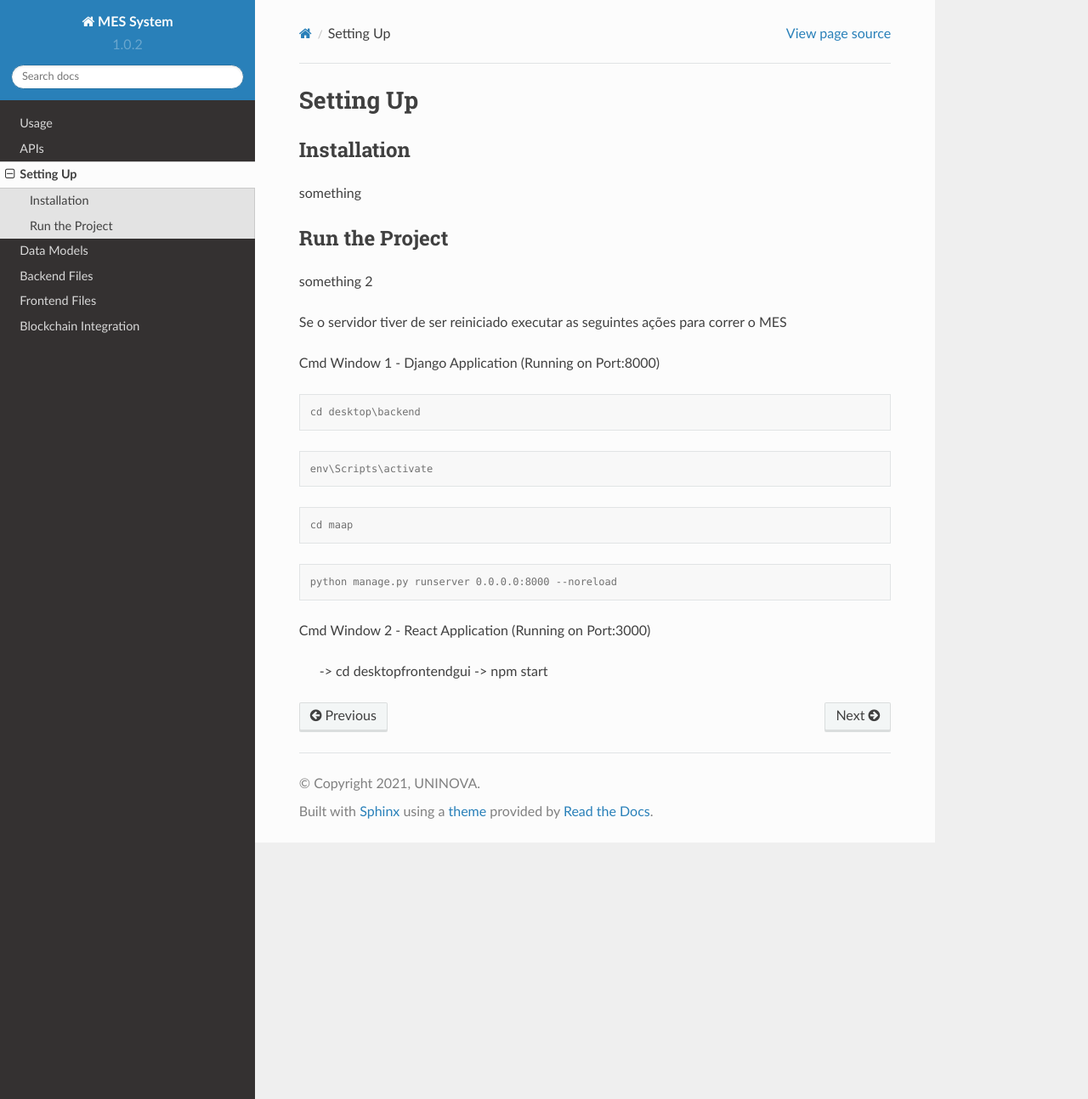
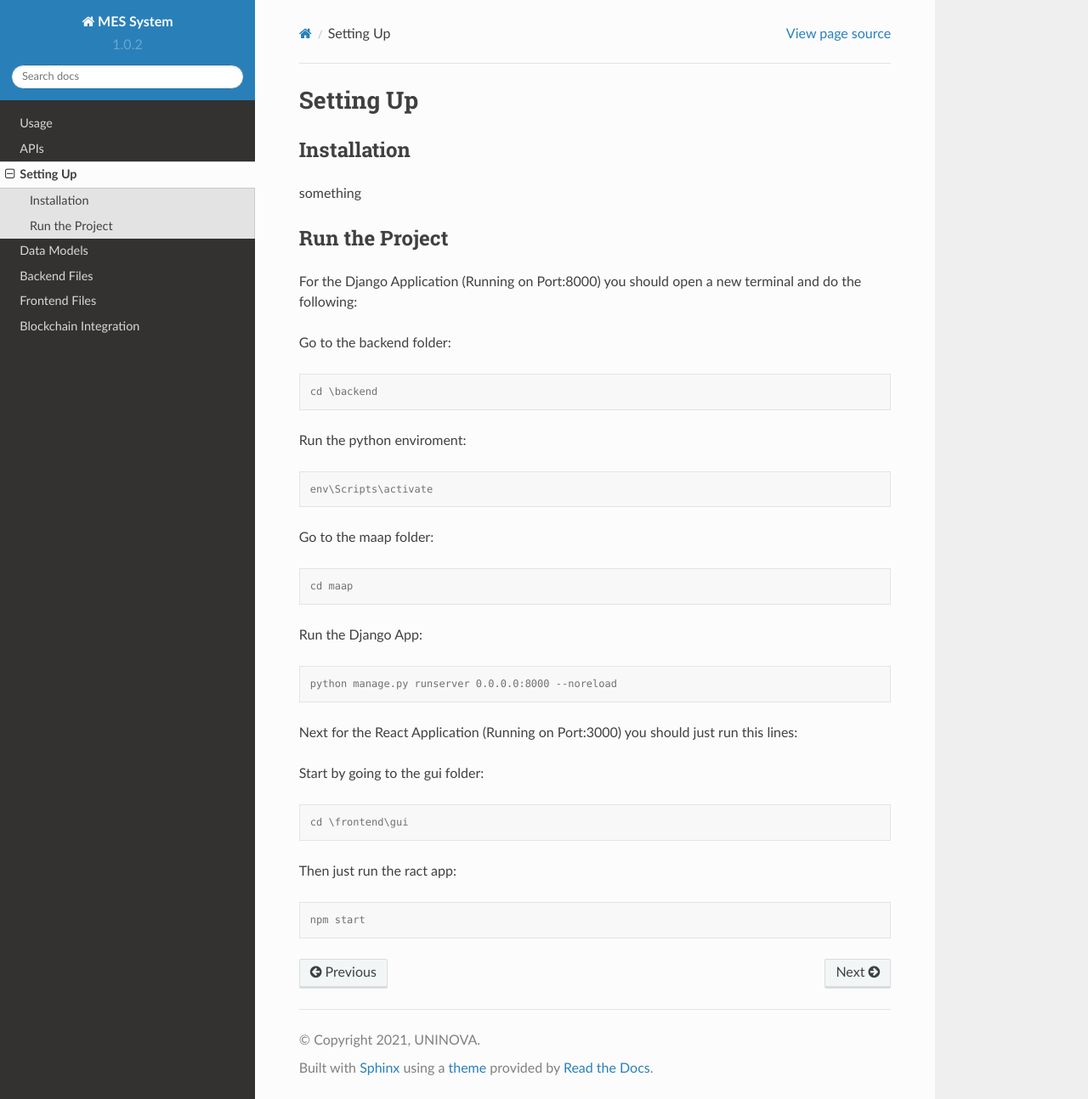
Before and after one commit to RICS-UNINOVA/AVANGARD_MES-DOCUMENTATION-ONLY, a Sphinx documentation site: the page built from docs/source/install.rst, in a window 1280 px wide and 1294 px high. Shown: the whole window at 85% size. Built offline with Sphinx 7.4.7 and the Read the Docs theme 2.0.0, drawn with Linux system fonts in a browser that asks for light colours.

Commit message:
Update install.rst

```diff
--- a/docs/source/install.rst
+++ b/docs/source/install.rst
@@ -13,30 +13,44 @@ something
 Run the Project
 ------------
 
-something 2
+For the Django Application (Running on Port:8000) you should open a new terminal and do the following:
 
-Se o servidor tiver de ser reiniciado executar as seguintes ações para correr o MES
-
-Cmd Window 1 - Django Application (Running on Port:8000)
+Go to the backend folder:
 
 .. code-block:: console
 
-   cd desktop\backend
+   cd \backend
+
+Run the python enviroment:
 
 .. code-block:: console
 
    env\Scripts\activate
 
+Go to the maap folder:
+
 .. code-block:: console
 
    cd maap
+
+Run the Django App:
 
 .. code-block:: console
 
    python manage.py runserver 0.0.0.0:8000 --noreload
 
-Cmd Window 2 - React Application (Running on Port:3000)
 
 
-		-> cd desktop\frontend\gui
-		-> npm start
+Next for the React Application (Running on Port:3000) you should just run this lines:
+
+Start by going to the gui folder:
+
+.. code-block:: console
+
+	cd \frontend\gui
+
+Then just run the ract app:
+
+.. code-block:: console
+
+	npm start
```
